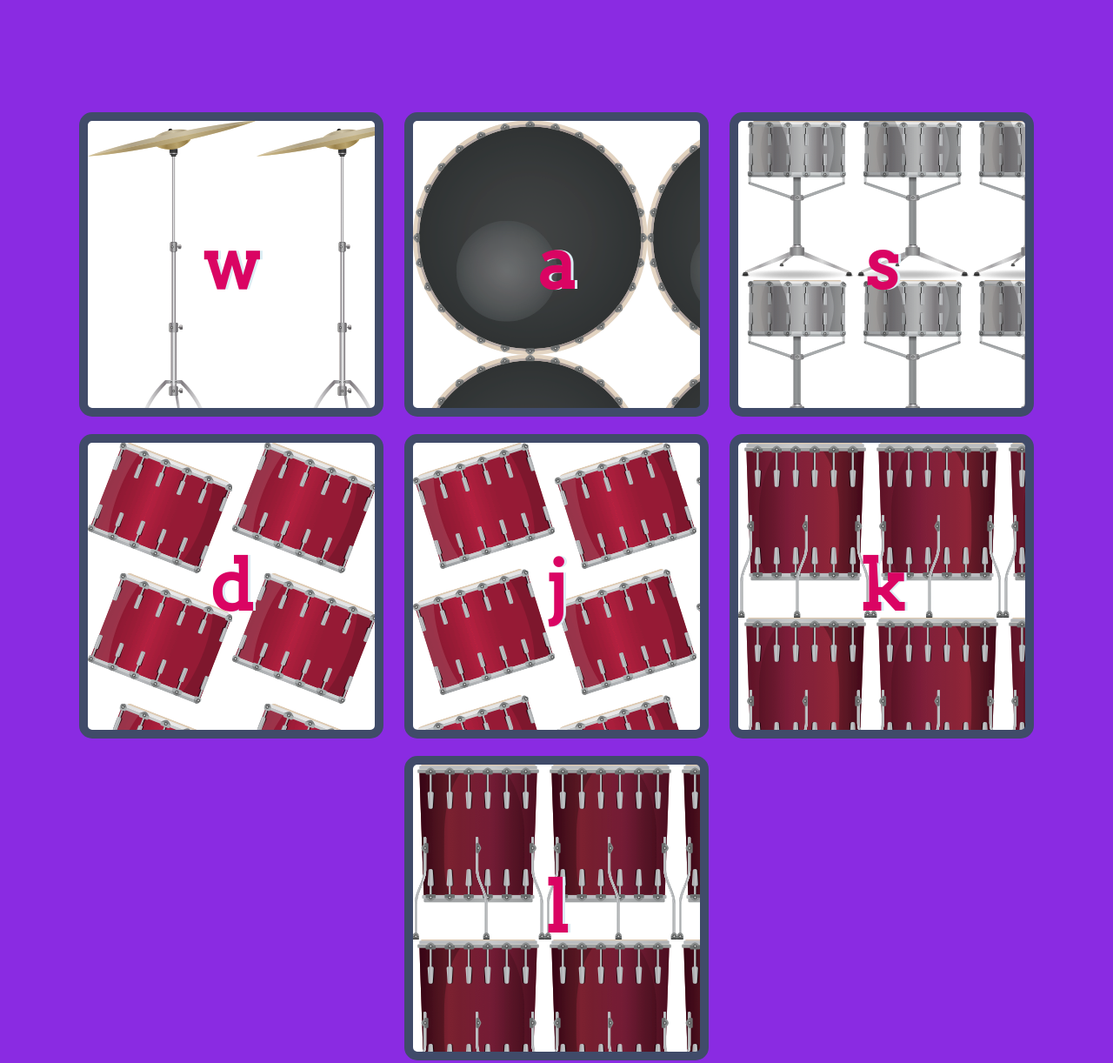
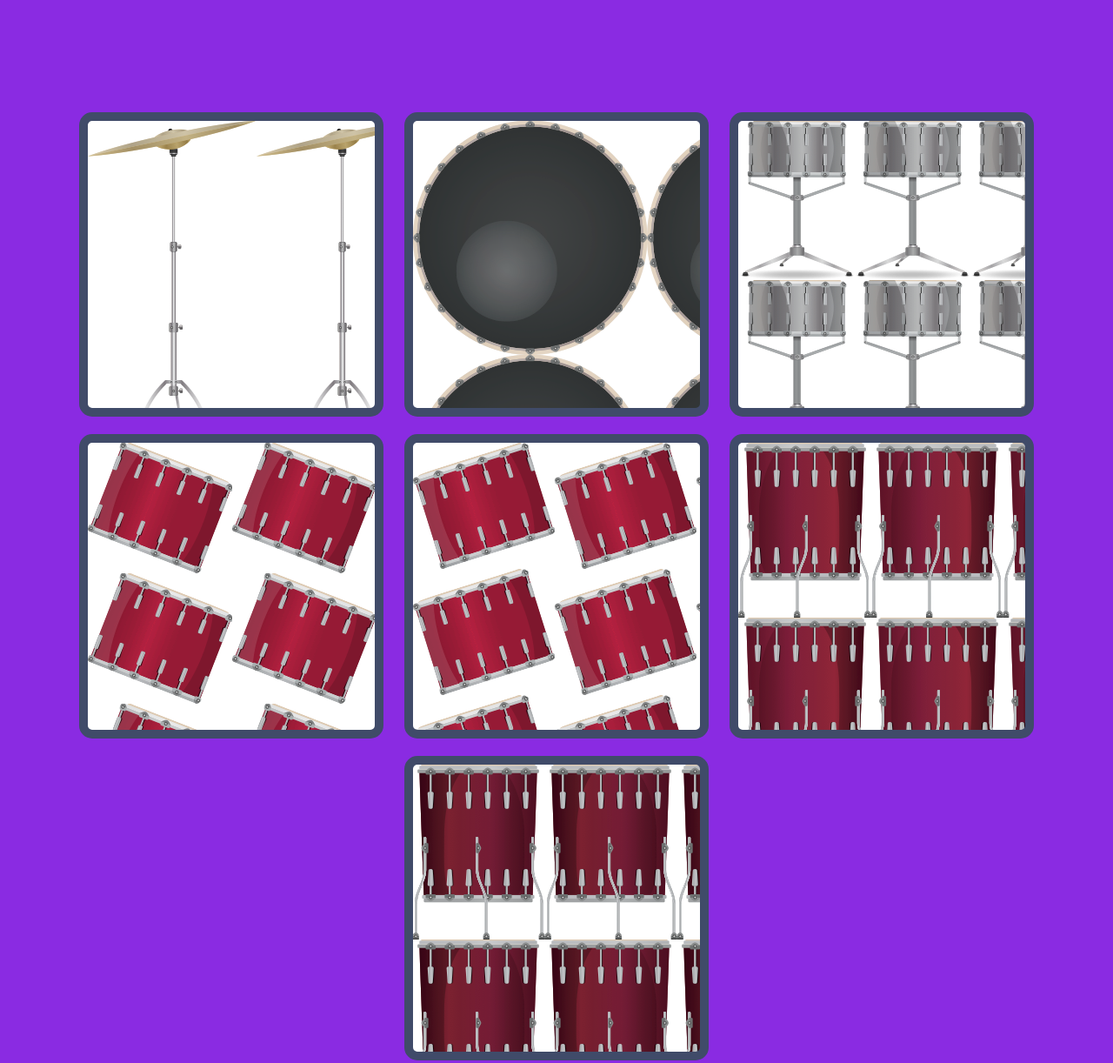
Before and after one commit to ausxf/drum, a plain HTML site: page index.html in a window 1280 px wide. Shown: the part 160-1382 px from the top of the page at 87% size. Drawn offline with Linux system fonts and the light colour scheme.

Commit message:
Update index.html

```diff
--- a/index.html
+++ b/index.html
@@ -12,13 +12,13 @@
 
   <h1 id="title">Drum Online 🎶 </h1>
   <div class="set">
-    <button class="w drum" onclick="drumw()" onmouseover="tikus(this)" onmouseout="tikusjauh(this)">w</button>
-    <button class="a drum" onclick="druma()" onmouseover="tikus(this)" onmouseout="tikusjauh(this)">a</button>
-    <button class="s drum" onclick="drums()" onmouseover="tikus(this)" onmouseout="tikusjauh(this)">s</button>
-    <button class="d drum" onclick="drumd()" onmouseover="tikus(this)" onmouseout="tikusjauh(this)">d</button>
-    <button class="j drum" onclick="drumj()" onmouseover="tikus(this)" onmouseout="tikusjauh(this)">j</button>
-    <button class="k drum" onclick="drumk()" onmouseover="tikus(this)" onmouseout="tikusjauh(this)">k</button>
-    <button class="l drum" onclick="druml()" onmouseover="tikus(this)" onmouseout="tikusjauh(this)">l</button>
+    <button class="w drum" onclick="drumw()" onmouseover="tikus(this)" onmouseout="tikusjauh(this)"></button>
+    <button class="a drum" onclick="druma()" onmouseover="tikus(this)" onmouseout="tikusjauh(this)"></button>
+    <button class="s drum" onclick="drums()" onmouseover="tikus(this)" onmouseout="tikusjauh(this)"></button>
+    <button class="d drum" onclick="drumd()" onmouseover="tikus(this)" onmouseout="tikusjauh(this)"></button>
+    <button class="j drum" onclick="drumj()" onmouseover="tikus(this)" onmouseout="tikusjauh(this)"></button>
+    <button class="k drum" onclick="drumk()" onmouseover="tikus(this)" onmouseout="tikusjauh(this)"></button>
+    <button class="l drum" onclick="druml()" onmouseover="tikus(this)" onmouseout="tikusjauh(this)"></button>
   </div>
 
   <script>
```
